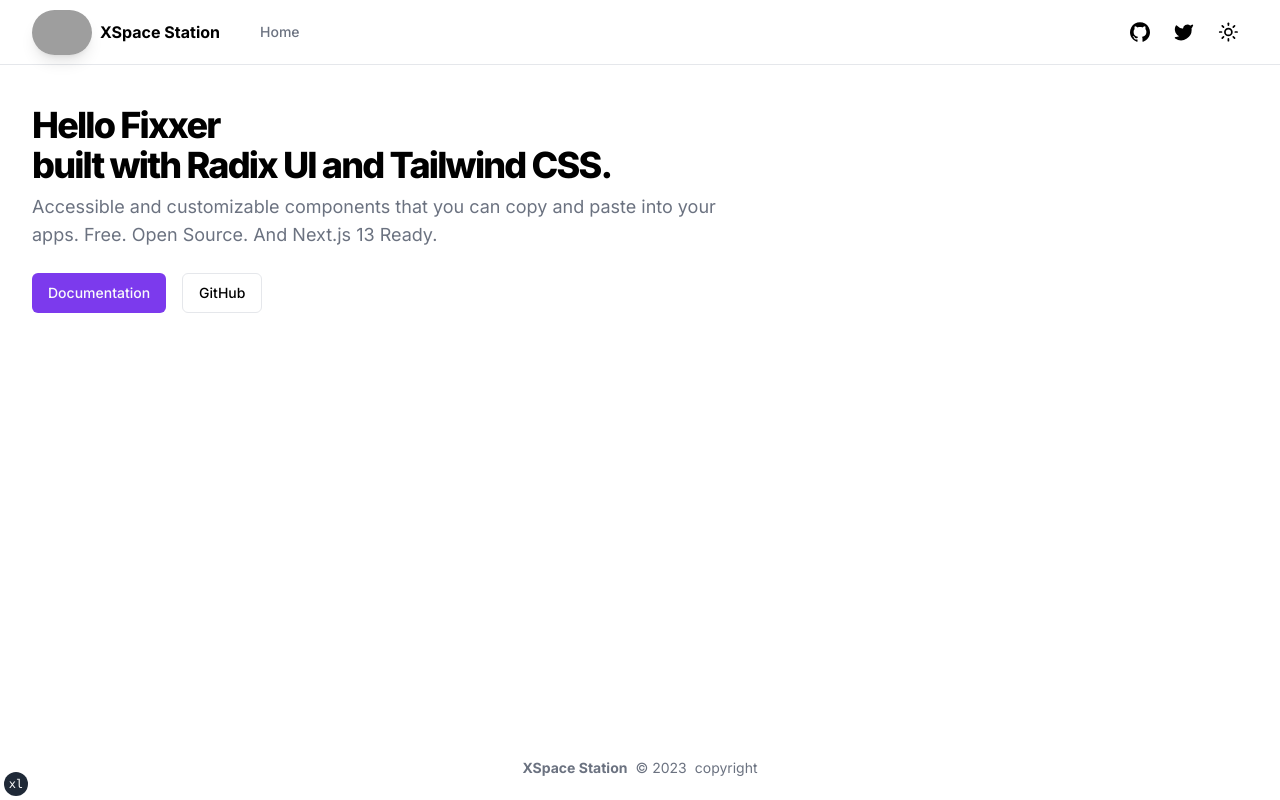
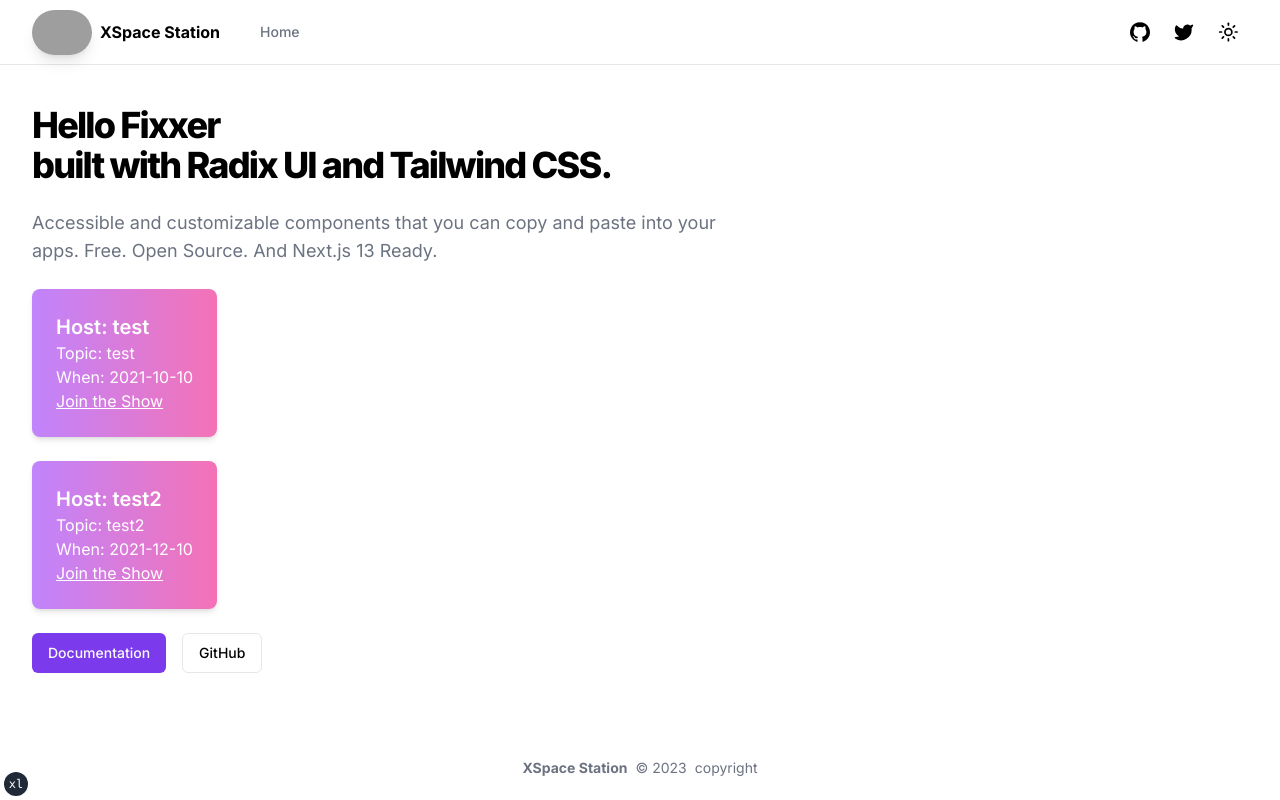
Before and after one commit to patgpt/stationapp, a Next.js app: page / in a window 1280 px wide. Built offline with nearby package versions, Linux system fonts and the light colour scheme; grey boxes are pictures that could not be loaded.

Commit message:
general idea for displaying the spaces schedule using simple dummy data array we will need the creds to pull the data from twitter.

```diff
--- a/app/page.tsx
+++ b/app/page.tsx
@@ -1,20 +1,57 @@
-import Link from "next/link"
+import Link from "next/link";
+import { siteConfig } from "@/config/site";
+import { buttonVariants } from "@/components/ui/button";
 
-import { siteConfig } from "@/config/site"
-import { buttonVariants } from "@/components/ui/button"
+const DUMMY_TEST = [
+  {
+    id: 1,
+    host: "test",
+    topic: "test",
+    when: "2021-10-10",
+    link: "https://www.twitter.com", // link to the show
+  },
+  {
+    id: 2,
+    host: "test2",
+    topic: "test2",
+    when: "2021-12-10",
+    link: "https://www.twitter.com", // link to the show
+  },
+];
 
 export default function IndexPage() {
   return (
     <section className="container grid items-center gap-6 pb-8 pt-6 md:py-10">
-      <div className="flex max-w-[980px] flex-col items-start gap-2">
+      <div className="flex max-w-[980px] flex-col items-start gap-6">
         <h1 className="text-3xl font-extrabold leading-tight tracking-tighter md:text-4xl">
-          Hello Fixxer<br className="hidden sm:inline" />
+          Hello Fixxer
+          <br className="hidden sm:inline" />
           built with Radix UI and Tailwind CSS.
         </h1>
         <p className="max-w-[700px] text-lg text-muted-foreground">
           Accessible and customizable components that you can copy and paste
           into your apps. Free. Open Source. And Next.js 13 Ready.
         </p>
+        <div className="grid gap-6 max-w-[700px]">
+          {DUMMY_TEST.map((show) => (
+            <div
+              key={show.id}
+              className="p-6 rounded-lg shadow-md bg-gradient-to-r from-purple-400 to-pink-400"
+            >
+              <h2 className="text-xl font-semibold text-white">Host: {show.host}</h2>
+              <p className="text-white">Topic: {show.topic}</p>
+              <p className="text-white">When: {show.when}</p>
+              {show.link && (
+                <a
+                  href={show.link}
+                  className="text-white underline hover:text-opacity-80 transition-colors"
+                >
+                  Join the Show
+                </a>
+              )}
+            </div>
+          ))}
+        </div>
       </div>
       <div className="flex gap-4">
         <Link
@@ -35,5 +72,5 @@
         </Link>
       </div>
     </section>
-  )
+  );
 }
```
